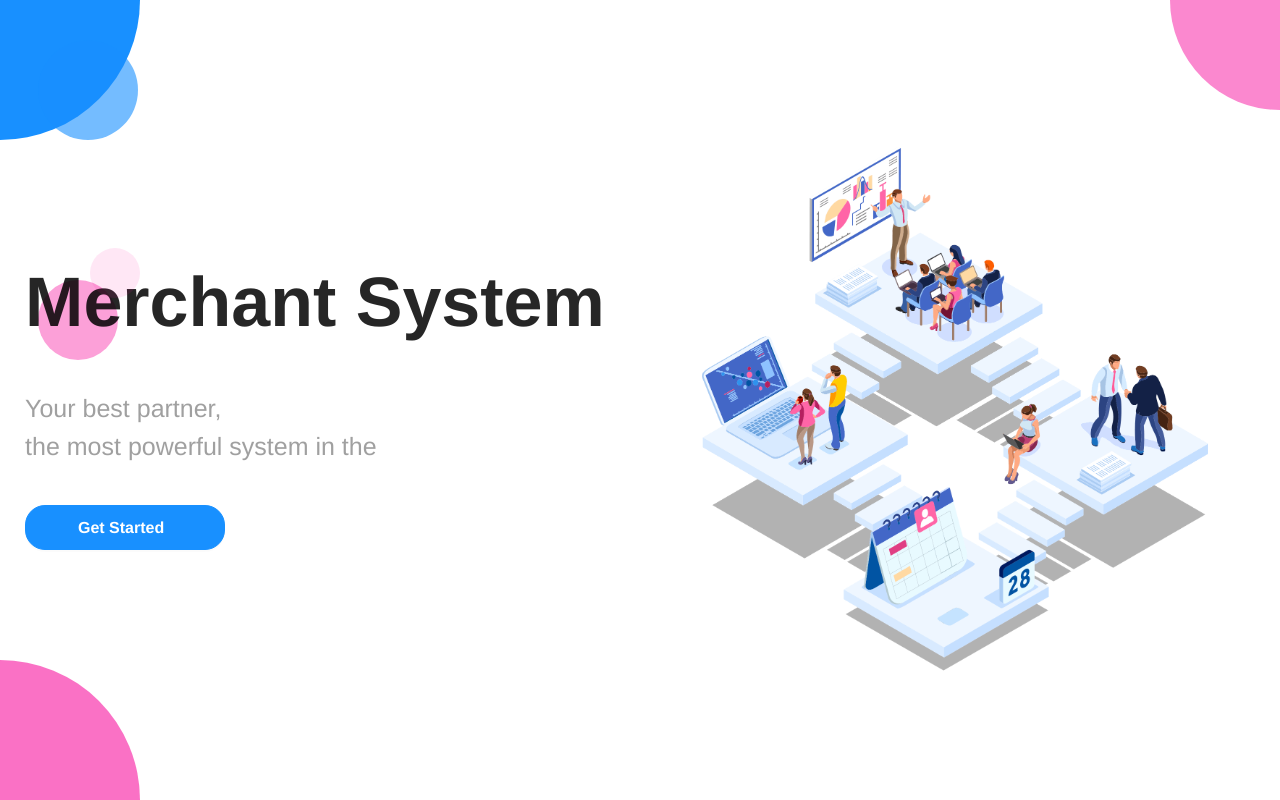
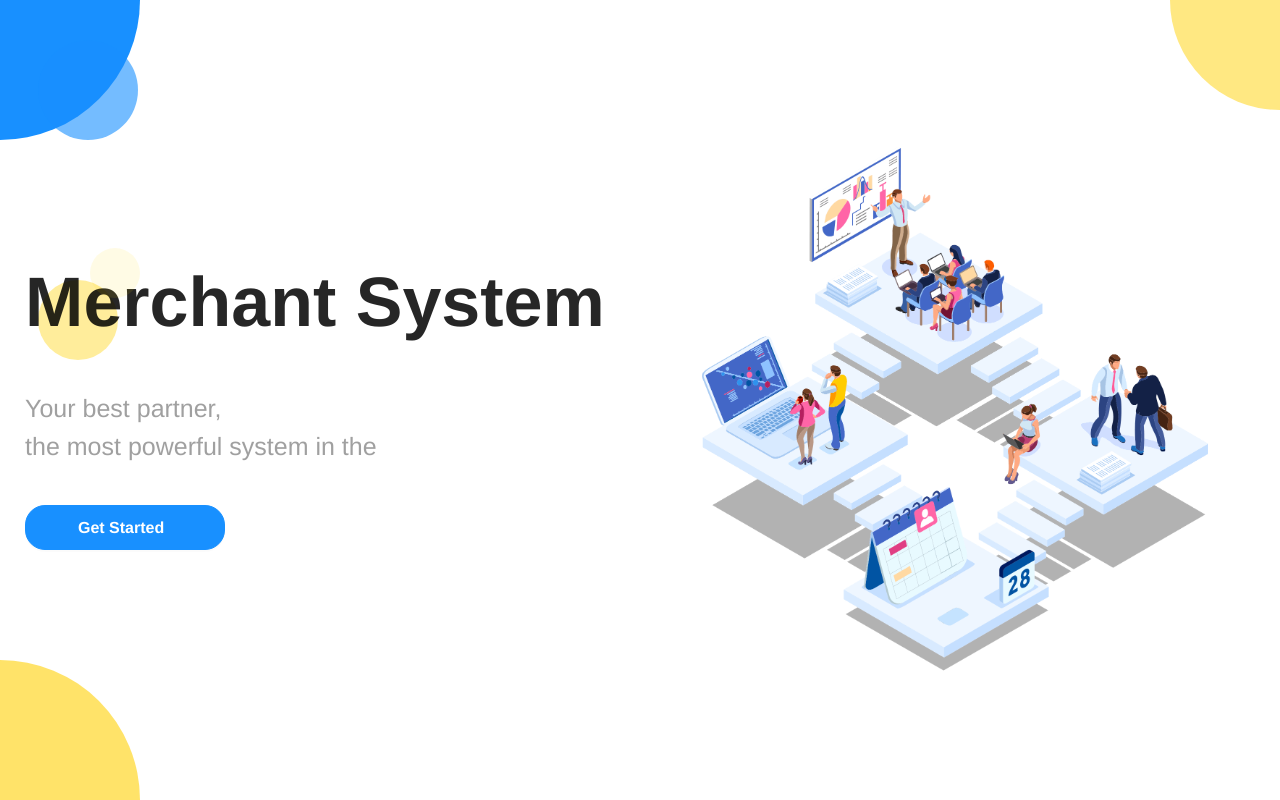
Before and after one commit to YongquanYao/Merchant-System---VUE, a Vue app: page /home#/home in a window 1280 px wide. Built offline with nearby package versions, Linux system fonts and the light colour scheme.

Commit message:
homgPage-color

```diff
--- a/src/pages/home.vue
+++ b/src/pages/home.vue
@@ -229,7 +229,8 @@ button:hover{
   width: 80px;
   height:80px;
   position: absolute;
-  background-color: rgba(247, 19, 159, 0.4);
+  /* background-color: rgba(247, 19, 159, 0.4); */
+  background-color: rgba(255, 209, 6, 0.4);
   top: 35%;
   left: 3%;
   border-radius: 50%;
@@ -239,7 +240,7 @@ button:hover{
   width: 50px;
   height:50px;
   position: absolute;
-  background-color: rgba(247, 19, 159, 0.1);
+  background-color: rgba(255, 209, 6, 0.1);
   top: 31%;
   left: 7%;
   border-radius: 50%;
@@ -247,7 +248,7 @@ button:hover{
 .circle-bottom-left{
   width:140px;
   height:140px;
-  background-color: rgba(247, 19, 159, 0.6);
+  background-color: rgba(255, 209, 6, 0.6);
   border-top-right-radius:  100%;
   position: absolute;
   bottom: 0;
@@ -257,7 +258,7 @@ button:hover{
 .circle-right-top{
   width:110px;
   height:110px;
-  background-color: rgba(247, 19, 159, 0.5);
+  background-color: rgba(255, 209, 6, 0.5);
   border-bottom-left-radius:  100%;
   position: absolute;
   top: 0;
```
